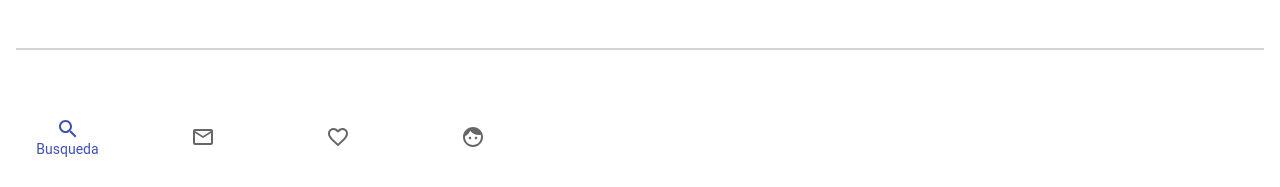
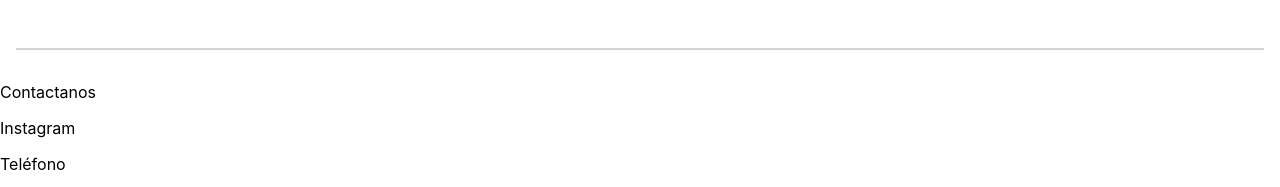
Before and after one commit to Cabclli/proyecto_blanco, a Next.js app: page /planes in a window 1280 px wide. Shown: the part 635-822 px from the top of the page. Before the commit the page ends 800 px from the top, so only its background shows below. Built offline with nearby package versions, Linux system fonts and the light colour scheme.

Commit message:
Inicio de Footer

```diff
--- a/src/layout/components/Footer.tsx
+++ b/src/layout/components/Footer.tsx
@@ -14,31 +14,10 @@ export default function LabelBottomNavigation() {
   };
 
   return (
-    <BottomNavigation
-      sx={{ maxWidth: 540, alignItems: "center" }}
-      value={value}
-      onChange={handleChange}
-    >
-      <BottomNavigationAction
-        label="Busqueda"
-        value="recents"
-        icon={<SearchIcon />}
-      />
-      <BottomNavigationAction
-        label="Mensajes "
-        value="favorites"
-        icon={<MailOutlineIcon />}
-      />
-      <BottomNavigationAction
-        label="Favoritos"
-        value="nearby"
-        icon={<FavoriteBorderIcon />}
-      />
-      <BottomNavigationAction
-        label="Perfil"
-        value="folder"
-        icon={<FaceIcon />}
-      />
-    </BottomNavigation>
+    <footer>
+      <p>Contactanos</p>
+      <p>Instagram</p>
+      <p>Teléfono</p>
+    </footer>
   );
 }
```
